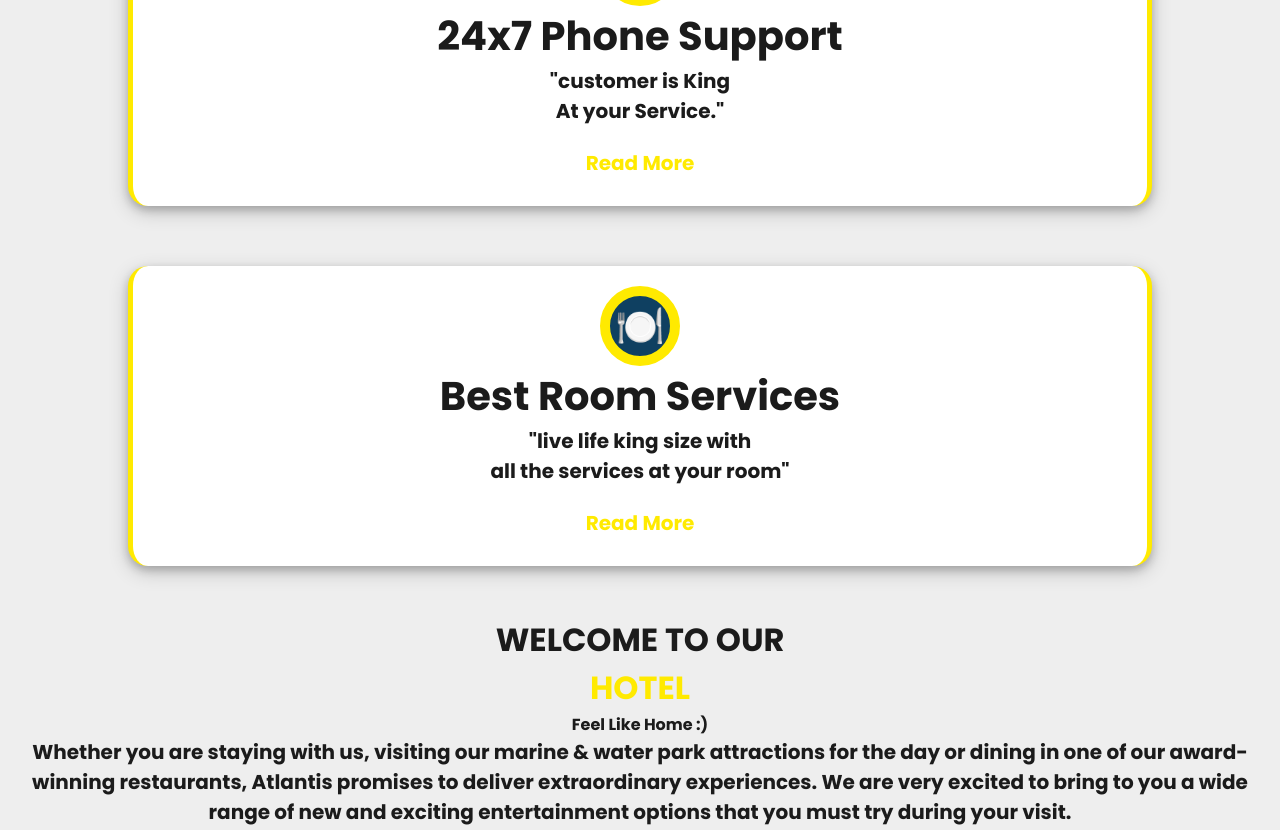
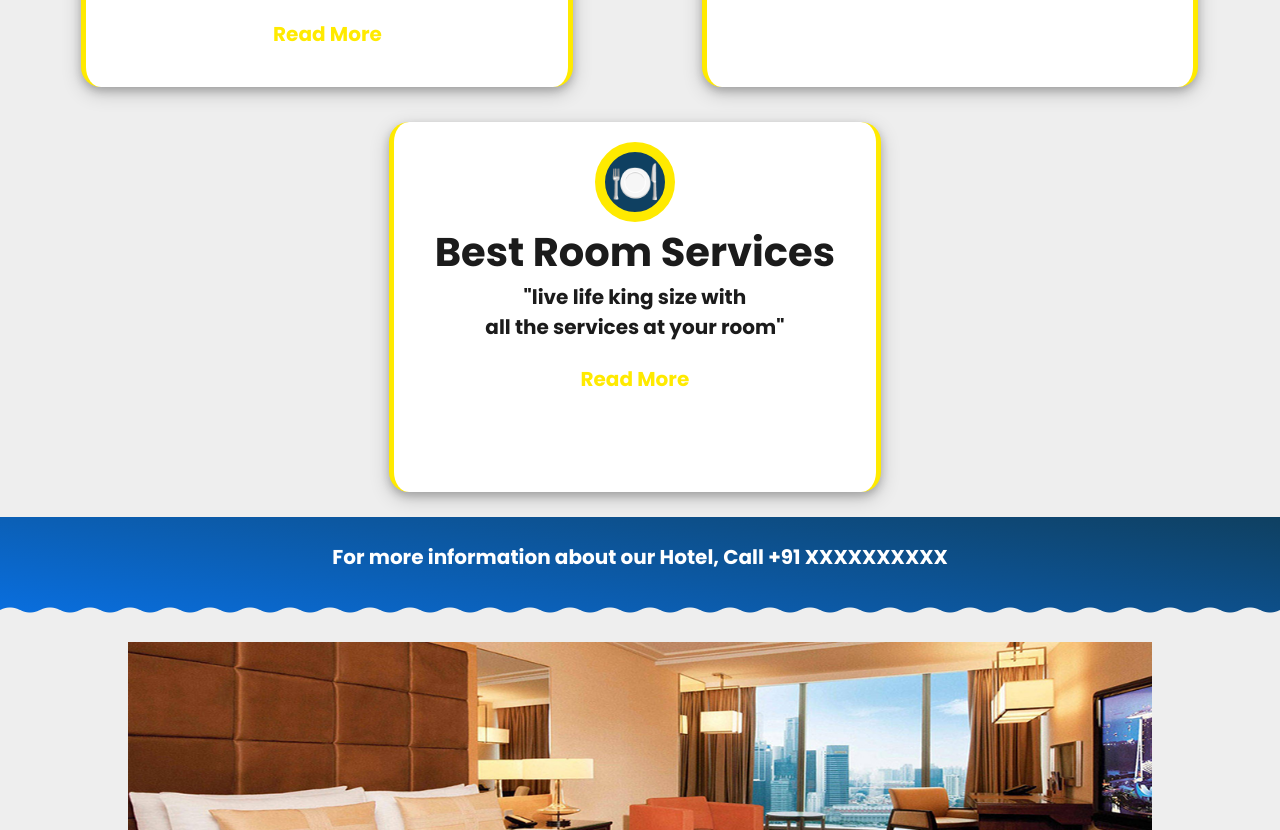
Before and after one commit to spidroid3810/hotel1.io, a plain HTML site: page index.html in a window 1280 px wide. Shown: the part 1149-1979 px from the top of the page. Drawn offline with Linux system fonts and the light colour scheme.

Commit message:
Add files via upload

```diff
--- a/index.html
+++ b/index.html
@@ -40,7 +40,12 @@
             <button onclick="topFunction()" id="myBtn" title="Go to top"><i class="fas fa-arrow-up"></i></button>
             <img src="images/slider1.jpg" width="100%">
             <div class="wave"><p class="quote">‘‘Live Life King Size’’</p></div>
+
+            <h1>WELCOME TO OUR <h1 style="color:#ffea00;">HOTEL</h1></h1>
+            <p><b><ul> Feel Like Home :) </b></ul> </p>
+            <p><b>Whether you are staying with us, visiting our marine & water park attractions for the day or dining in one of our award-winning restaurants, Atlantis promises to deliver extraordinary experiences. We are very excited to bring to you a wide range of new and exciting entertainment options that you must try during your visit.</b></p>
             <br>
+            <div class="contai">
             <div class="container">
             <div class="icon">🍨</div>
             <h4>Best Food Ever</h4>
@@ -51,9 +56,6 @@
           Yellow lumps of Cream of Wheat. . ."</p>
           <a href="https:swiggy.com">Read More</a>
           </div>
-          <br>
-          <br>
-
 
           <div class="container">
           <div class="icon">☎️️</div>
@@ -61,23 +63,18 @@
           <p>"customer is King<br> At your Service."</p>
           <a href="contact.html">Read More</a>
           </div>
-          <br>
-          <br>
 
-          <div class="container">
+          <div class="container" id="con">
           <div class="icon">🍽️</div>
           <h4>Best Room Services</h4>
           <p>"live life king size with<br>
           all the services at your room"</p>
           <a href="service.html">Read More</a>
           </div>
-          <br>
-          <br>
-          <h1>WELCOME TO OUR <h1 style="color:#ffea00;">HOTEL</h1></h1>
-          <p><b><ul> Feel Like Home :) </b></ul> </p>
-          <p><b>Whether you are staying with us, visiting our marine & water park attractions for the day or dining in one of our award-winning restaurants, Atlantis promises to deliver extraordinary experiences. We are very excited to bring to you a wide range of new and exciting entertainment options that you must try during your visit.</b></p>
-          <br>
-          <div class="wave" style="font-size: 20px;">
+          </div>
+
+          &nbsp;
+          <div id="wave2" class="wave" style="font-size: 20px;">
           For more information about our Hotel, Call +91 XXXXXXXXXX
          </div>
          <br>
--- a/style.css
+++ b/style.css
@@ -462,6 +462,8 @@ text-align: center;
  grid-column: 1 / 3;
  }
 
+
+
  /* FORM STYLES */
 
  .contact-us {
@@ -647,6 +649,46 @@ text-align: center;
  grid-column: 2 / 2;
  }
 
+.contai {
+  display: grid;
+  grid-template-columns: auto auto;
+  grid-template-rows: 1fr 1fr;
+  grid-gap: 5px;
+  padding: 20px;
+}
+
+.container{
+  margin-top: 10px;
+  width: 80%;
+  margin-left:auto;
+  margin-right:auto;
+  background: #fff;
+  text-align:center;
+  padding: 20px;
+  border-radius:20px;
+  box-shadow: 0 4px 8px 0 rgba(0, 0, 0, 0.2), 0 6px 20px 0 rgba(0, 0, 0, 0.19);
+  border-left: 5px solid #ffea00;
+  border-right: 5px solid #ffea00;
+  }
+
+
+  #con{
+  margin-top: 40px;
+  width: 80%;
+  margin-left:60%;
+  background: #fff;
+  text-align:center;
+  padding: 20px;
+  border-radius:20px;
+  box-shadow: 0 4px 8px 0 rgba(0, 0, 0, 0.2), 0 6px 20px 0 rgba(0, 0, 0, 0.19);
+  border-left: 5px solid #ffea00;
+  border-right: 5px solid #ffea00;
+  }
+
+  #wave2{
+  margin-top:20px;
+
+  }
 
  }
 
@@ -689,7 +731,7 @@ text-align: center;
  #myBtn {
  display: none;
  position: fixed;
- bottom: 20px;
+ bottom: 55px;
  right: 30px;
  z-index: 99;
  font-size: 18px;
```
